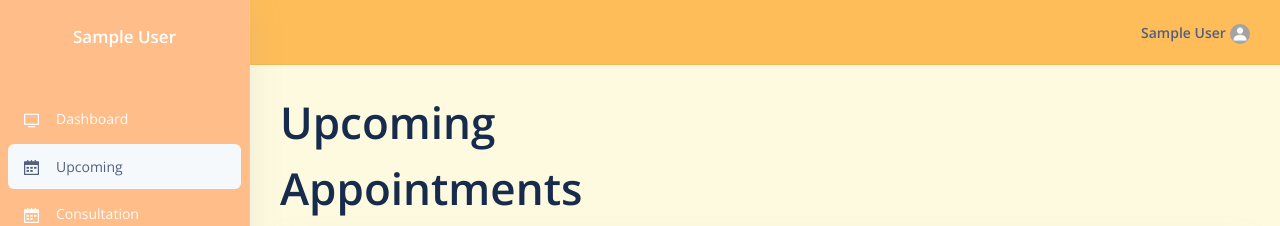
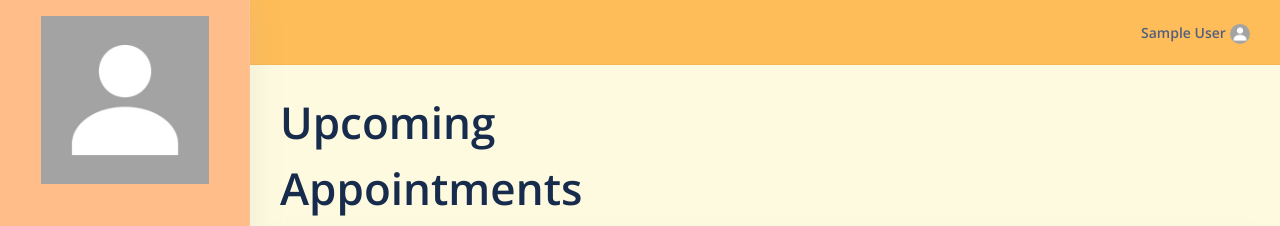
Before and after one commit to surjon16/thesis_hpk, a Flask app: page /faculty/appointments in a window 1280 px wide. Shown: the top 226 px of the page. Run offline with Flask 2, Linux system fonts and the light colour scheme; the visitor is signed in with stand-in values (Sample User, id 1); data comes from the database, SQL or seed files in the repository; data that the repository does not hold is empty; some libraries are stand-ins or nearby versions.

Commit message:
fix-faculty-sidebar

```diff
--- a/web/application/templates/faculty/shared/sidebar.html
+++ b/web/application/templates/faculty/shared/sidebar.html
@@ -2,10 +2,10 @@
     <div class="scrollbar-inner">
         <!-- Brand -->
         <div class="sidenav-header align-items-center">
+            <img class="img-fluid p-3" src={{url_for('static', filename=current_user.image_profile)}} style="max-width: 200px;"/>
             <a class="navbar-brand" href="/faculty/dashboard">
                 <h3 class="text-white">{{current_user.first_name}} {{current_user.last_name}}</h3>
             </a>
-        </div>
         <div class="sidenav-body">
             <div class="navbar-inner">
                 <!-- Collapse -->
@@ -46,5 +46,6 @@
                 </div>
             </div>
         </div>
+        </div>
     </div>
 </nav>
```
